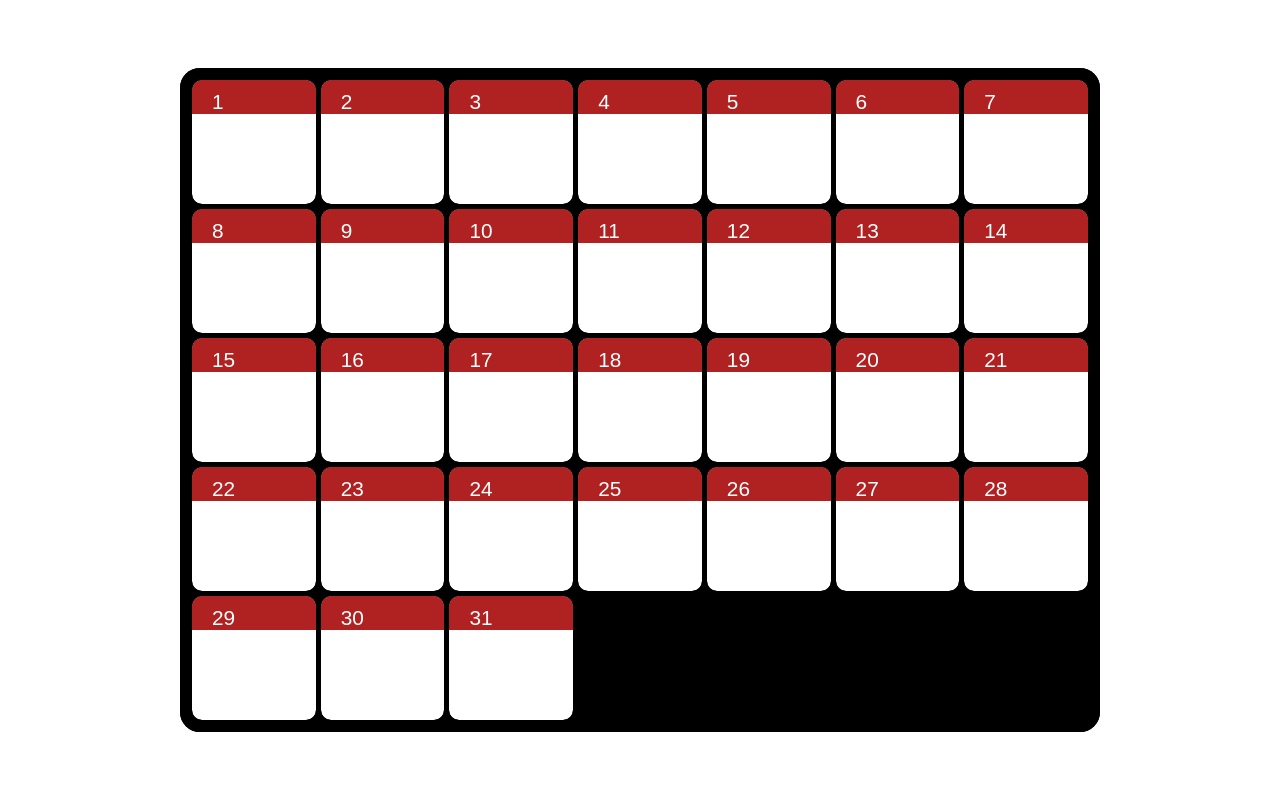
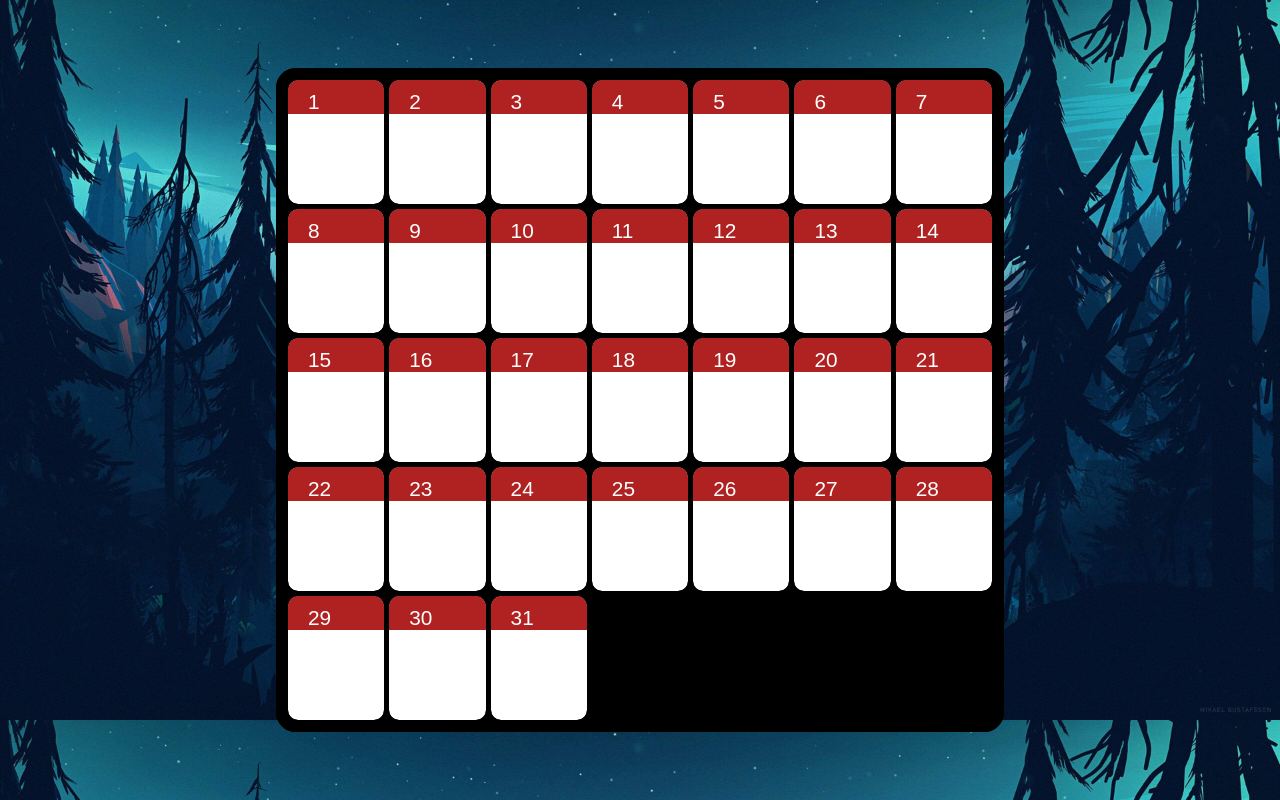
Before and after one commit to pbsora/habit-tracker, a plain HTML site: page index.html in a window 1280 px wide. Drawn offline with Linux system fonts and the light colour scheme; a web font is replaced by a local one.

Commit message:
New background

```diff
--- a/style.css
+++ b/style.css
@@ -8,6 +8,8 @@ body {
   display: flex;
   justify-content: center;
   align-items: center;
+  background-image: url(images/bg.jpg);
+  background-size: 100vw;
 }
 
 #calendar {
@@ -16,7 +18,7 @@ body {
 }
 
 #content {
-  width: 70vw;
+  width: 55vw;
   height: 80vh;
   border: 2px black solid;
   border-radius: 20px;
```
Also changed, not shown: images/bg.jpg (added).
